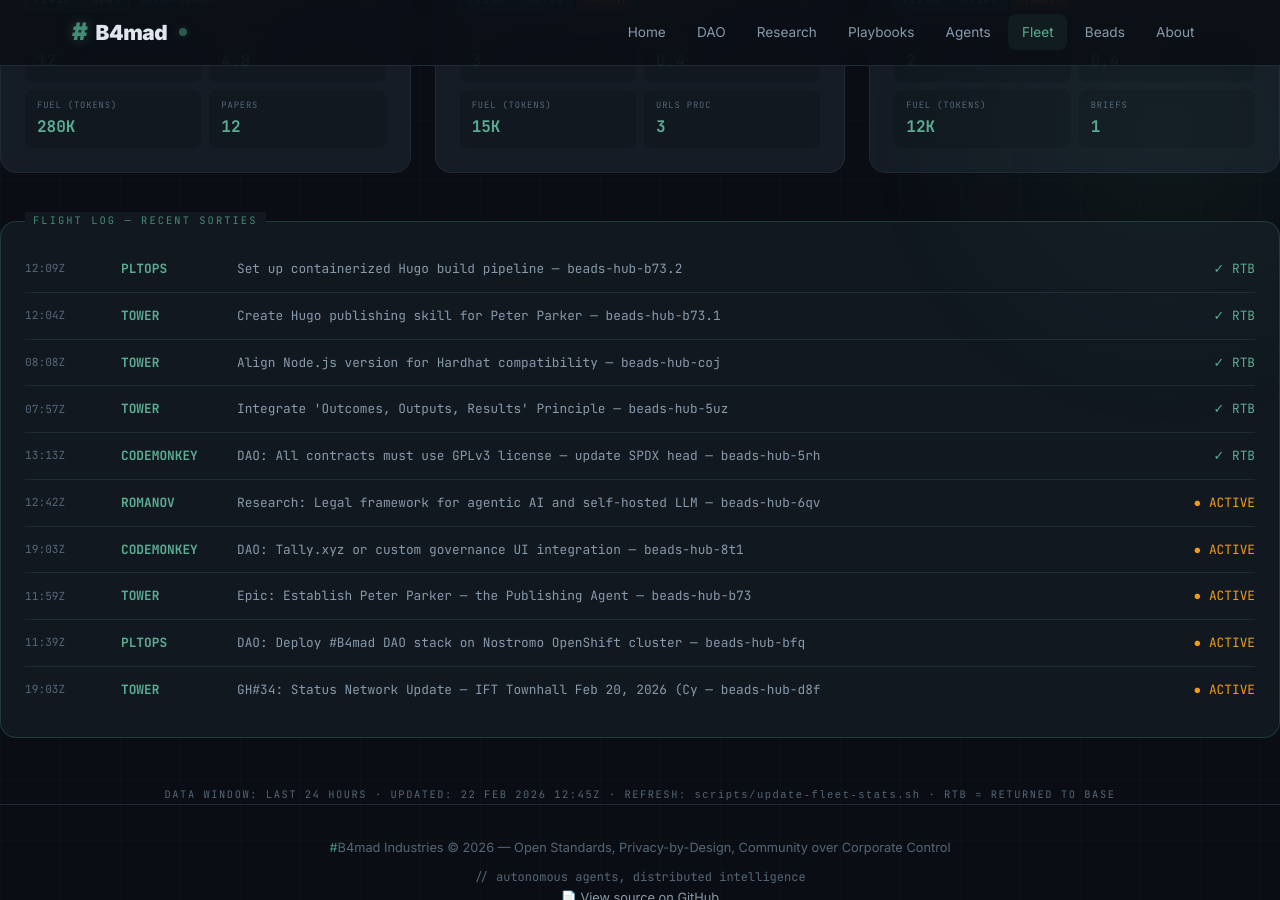
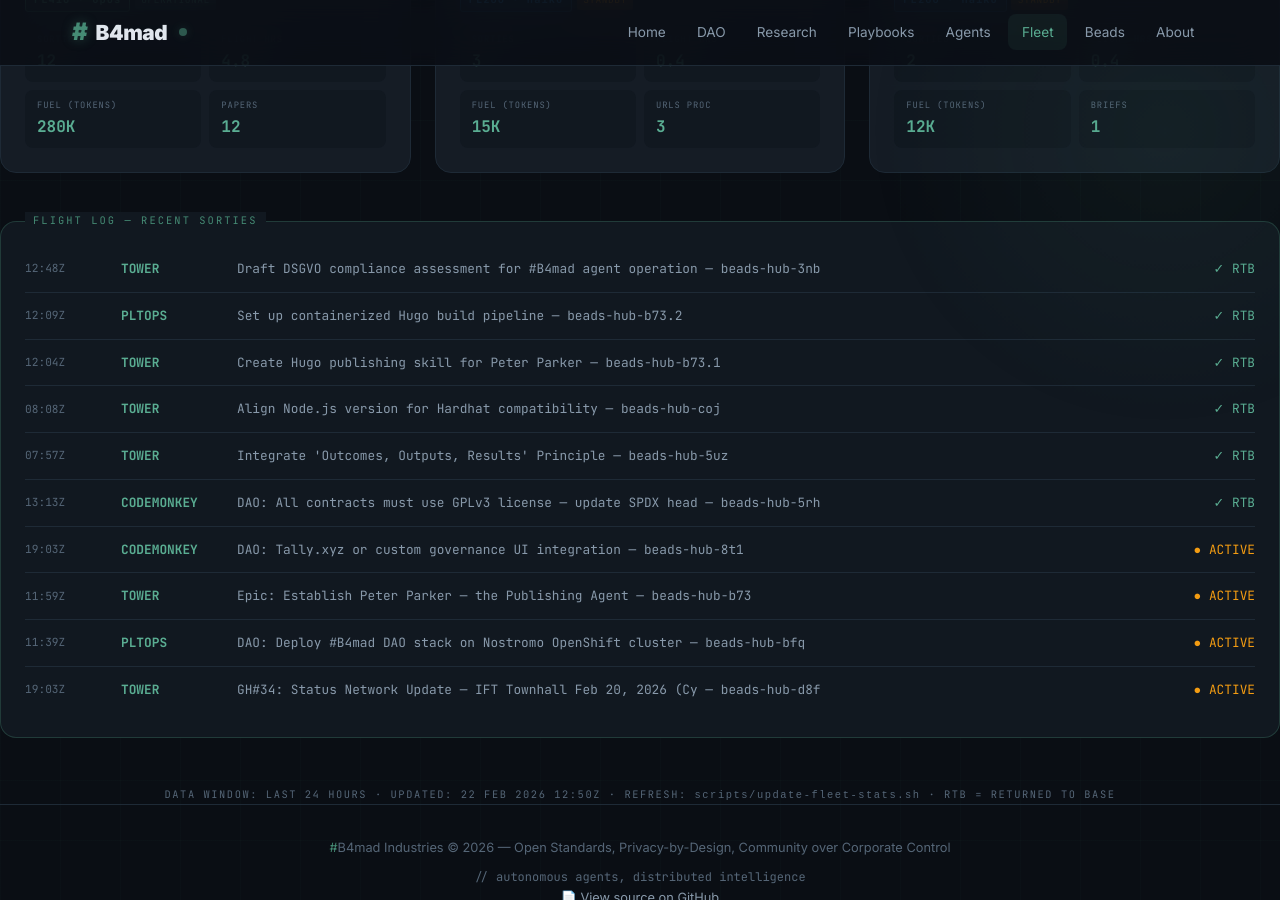
Before and after one commit to brenner-axiom/docs, a Jekyll site: the page built from fleet/index.html, in a window 1280 px wide and 900 px high, scrolled down 806 px. Built offline with Jekyll 4.4.1, drawn with Linux system fonts in a browser that asks for light colours; some of the changed text lies outside the part shown.

Commit message:
fleet: auto-update dashboard stats 2026-02-22T12:50Z

```diff
--- a/fleet/index.html
+++ b/fleet/index.html
@@ -289,22 +289,22 @@ description: "#B4mad Agent Fleet metrics dashboard with aviation theme"
     <div class="stat-label">Distance Flown</div>
   </div>
   <div class="stat-item">
-    <div class="stat-value">2275K</div>
+    <div class="stat-value">2345K</div>
     <div class="stat-unit">kg</div>
     <div class="stat-label">Fuel Burned</div>
   </div>
   <div class="stat-item">
-    <div class="stat-value">15</div>
+    <div class="stat-value">17</div>
     <div class="stat-unit">pax</div>
     <div class="stat-label">Passengers</div>
   </div>
   <div class="stat-item">
-    <div class="stat-value">39.0</div>
+    <div class="stat-value">40.2</div>
     <div class="stat-unit">hrs</div>
     <div class="stat-label">Flight Hours</div>
   </div>
   <div class="stat-item">
-    <div class="stat-value">65</div>
+    <div class="stat-value">67</div>
     <div class="stat-unit">msn</div>
     <div class="stat-label">Sorties Flown</div>
   </div>
@@ -509,6 +509,12 @@ description: "#B4mad Agent Fleet metrics dashboard with aviation theme"
 <!-- Flight Log -->
 <div class="flight-log">
   <div class="log-entry">
+    <span class="log-time">12:48Z</span>
+    <span class="log-callsign">TOWER</span>
+    <span class="log-mission">Draft DSGVO compliance assessment for #B4mad agent operation — beads-hub-3nb</span>
+    <span class="log-status"><span class="complete">✓ RTB</span></span>
+  </div>
+  <div class="log-entry">
     <span class="log-time">12:09Z</span>
     <span class="log-callsign">PLTOPS</span>
     <span class="log-mission">Set up containerized Hugo build pipeline — beads-hub-b73.2</span>
@@ -539,12 +545,6 @@ description: "#B4mad Agent Fleet metrics dashboard with aviation theme"
     <span class="log-status"><span class="complete">✓ RTB</span></span>
   </div>
   <div class="log-entry">
-    <span class="log-time">12:42Z</span>
-    <span class="log-callsign">ROMANOV</span>
-    <span class="log-mission">Research: Legal framework for agentic AI and self-hosted LLM — beads-hub-6qv</span>
-    <span class="log-status"><span class="active">● ACTIVE</span></span>
-  </div>
-  <div class="log-entry">
     <span class="log-time">19:03Z</span>
     <span class="log-callsign">CODEMONKEY</span>
     <span class="log-mission">DAO: Tally.xyz or custom governance UI integration — beads-hub-8t1</span>
@@ -572,6 +572,6 @@ description: "#B4mad Agent Fleet metrics dashboard with aviation theme"
 
 <div style="text-align: center; margin-top: 2rem;">
   <p style="font-family: 'JetBrains Mono', monospace; font-size: 0.65rem; color: var(--text-muted); letter-spacing: 0.15em;">
-    DATA WINDOW: LAST 24 HOURS · UPDATED: 22 FEB 2026 12:45Z ·                                                                                                                                                                                                                                                                                                                                                                                                                                                                                                                                                                                                                                                                REFRESH: <code>scripts/update-fleet-stats.sh</code> · RTB = RETURNED TO BASE
+    DATA WINDOW: LAST 24 HOURS · UPDATED: 22 FEB 2026 12:50Z ·                                                                                                                                                                                                                                                                                                                                                                                                                                                                                                                                                                                                                                                                 REFRESH: <code>scripts/update-fleet-stats.sh</code> · RTB = RETURNED TO BASE
   </p>
 </div>
```
